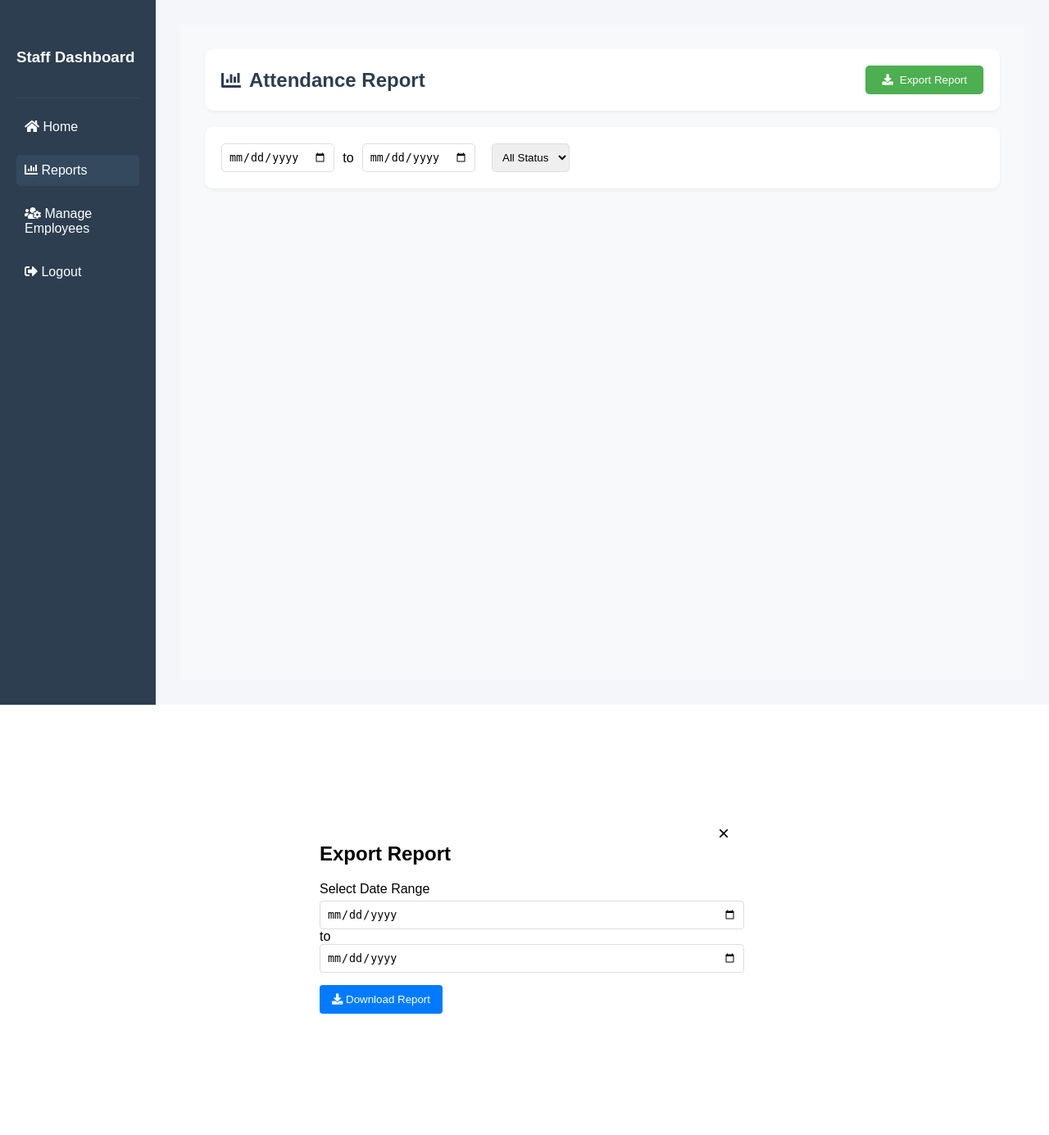
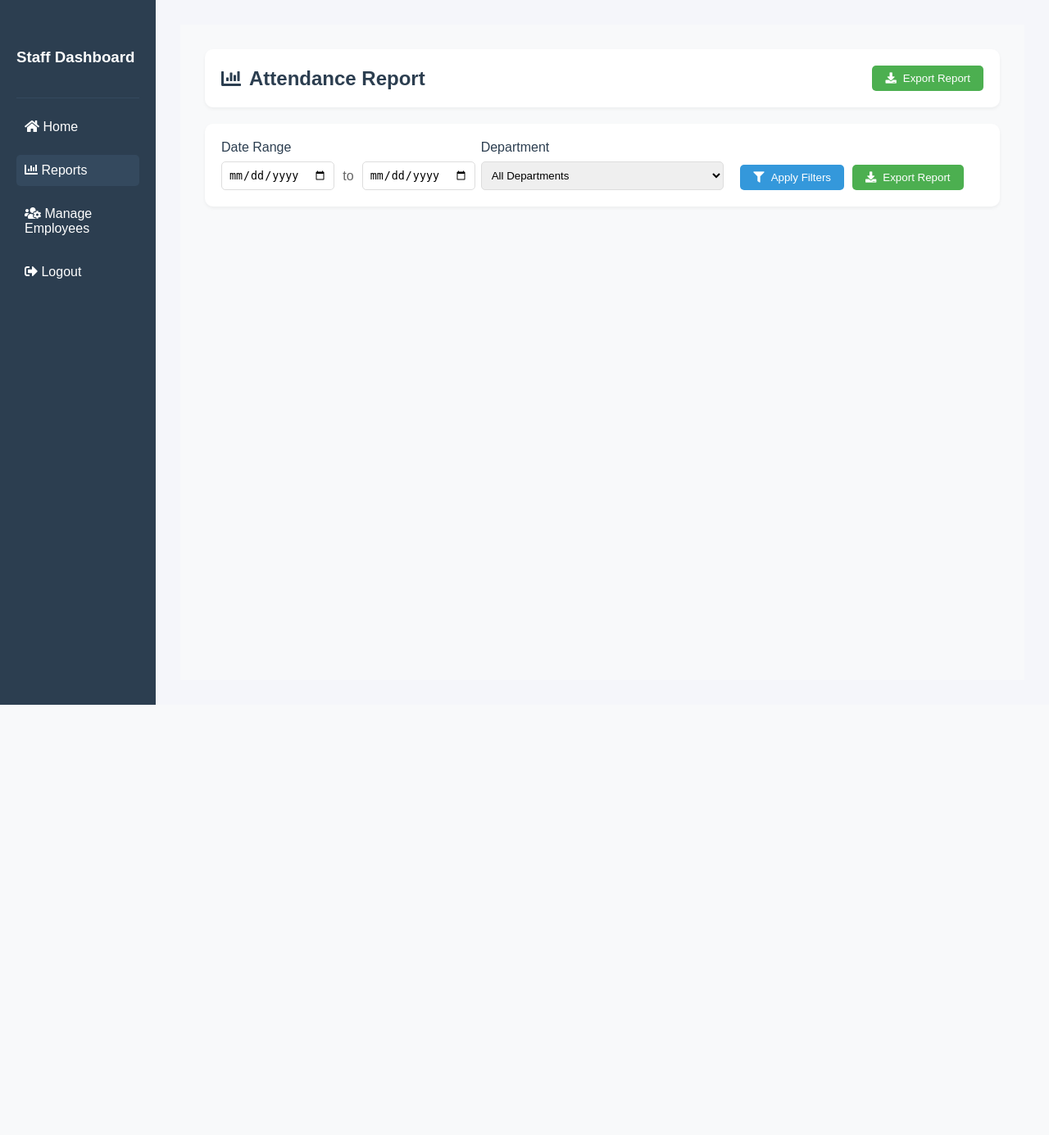
Before and after one commit to SaiDhinakar/Staff_attendence_system, a Django app: page /report/ in a window 1280 px wide. Shown: the whole page at 82% size. After the commit the page ends 860 px from the top, so only its background shows below. Run offline with Django 5.2, Linux system fonts and the light colour scheme; a user stored in the database is signed in; data comes from the database, SQL or seed files in the repository; both versions use the stored data as it was after the commit; data that the repository does not hold is empty; parts of the project's set-up code (start-up, migrations or seed data) failed here and were passed over.

Commit message:
Enhance session management; implement session timeout warning and filter options in report view

```diff
--- a/DjangoFrameWork/StaffFaceRecognition/Frontend/templates/report.html
+++ b/DjangoFrameWork/StaffFaceRecognition/Frontend/templates/report.html
@@ -41,17 +41,32 @@
         </div>
 
         <div class="filter-section">
-          <div class="date-range">
-            <input type="date" id="filterStartDate" onchange="filterReport()">
-            <span>to</span>
-            <input type="date" id="filterEndDate" onchange="filterReport()">
+          <div class="filter-group">
+            <label>Date Range</label>
+            <div class="date-inputs">
+              <input type="date" id="startDate" name="start_date">
+              <span class="date-separator">to</span>
+              <input type="date" id="endDate" name="end_date">
+            </div>
           </div>
-          <div class="filter-options">
-            <select id="statusFilter">
-              <option value="all">All Status</option>
-              <option value="present">Present</option>
-              <option value="absent">Absent</option>
+
+          <div class="filter-group">
+            <label>Department</label>
+            <select id="departmentFilter">
+              <option value="">All Departments</option>
+              {% for dept in departments %}
+              <option value="{{ dept }}">{{ dept }}</option>
+              {% endfor %}
             </select>
+          </div>
+
+          <div class="filter-actions">
+            <button class="filter-btn" onclick="applyFilters()">
+              <i class="fas fa-filter"></i> Apply Filters
+            </button>
+            <button class="export-btn" onclick="exportReport()">
+              <i class="fas fa-download"></i> Export Report
+            </button>
           </div>
         </div>
 
@@ -99,35 +114,7 @@
   </div>
 </div>
 
-<!-- Tech Export Modal -->
-<div id="exportModal" class="tech-modal">
-  <div class="modal-content">
-    <div class="modal-header">
-      <h2>Export Report</h2>
-      <span class="close">&times;</span>
-    </div>
-    <div class="modal-body">
-      <form id="exportForm">
-        <div class="form-group">
-          <label>Select Date Range</label>
-          <div class="date-inputs">
-            <div class="tech-input">
-              <input type="date" name="start_date" required>
-            </div>
-            <span>to</span>
-            <div class="tech-input">
-              <input type="date" name="end_date" required>
-            </div>
-          </div>
-        </div>
-        <button type="submit" class="tech-btn">
-          <span class="btn-glow"></span>
-          <i class="fas fa-download"></i> Download Report
-        </button>
-      </form>
-    </div>
-  </div>
-</div>
+
 
 <style>
   body {
@@ -417,21 +404,70 @@
     border-radius: 10px;
     box-shadow: 0 2px 4px rgba(0,0,0,0.05);
     margin-bottom: 20px;
-    display: flex;
+    display: grid;
+    grid-template-columns: repeat(auto-fit, minmax(250px, 1fr));
     gap: 20px;
   }
 
-  .date-range {
+  .filter-group {
+    display: flex;
+    flex-direction: column;
+    gap: 8px;
+  }
+
+  .filter-group label {
+    color: #2c3e50;
+    font-weight: 500;
+  }
+
+  .date-inputs {
     display: flex;
     align-items: center;
     gap: 10px;
   }
 
-  .date-range input,
-  .filter-options select {
+  .date-inputs input {
     padding: 8px;
     border: 1px solid #ddd;
     border-radius: 5px;
+    flex: 1;
+  }
+
+  .date-separator {
+    color: #666;
+  }
+
+  .filter-group select {
+    padding: 8px;
+    border: 1px solid #ddd;
+    border-radius: 5px;
+    width: 100%;
+  }
+
+  .filter-actions {
+    display: flex;
+    gap: 10px;
+    align-items: flex-end;
+  }
+
+  .filter-btn, .export-btn {
+    padding: 8px 16px;
+    border: none;
+    border-radius: 5px;
+    cursor: pointer;
+    display: flex;
+    align-items: center;
+    gap: 8px;
+  }
+
+  .filter-btn {
+    background: #3498db;
+    color: white;
+  }
+
+  .export-btn {
+    background: #4CAF50;
+    color: white;
   }
 
   .date-group {
@@ -489,11 +525,16 @@
     }
 
     .filter-section {
+      grid-template-columns: 1fr;
+    }
+
+    .filter-actions {
       flex-direction: column;
     }
 
-    .date-range {
-      flex-wrap: wrap;
+    .filter-btn, .export-btn {
+      width: 100%;
+      justify-content: center;
     }
   }
 </style>
@@ -523,5 +564,26 @@
     // Update table based on filters
     console.log("Filtering:", { startDate, endDate, status });
   }
+
+  function applyFilters() {
+    const startDate = document.getElementById('startDate').value;
+    const endDate = document.getElementById('endDate').value;
+    const department = document.getElementById('departmentFilter').value;
+
+    window.location.href = `?start_date=${startDate}&end_date=${endDate}&department=${department}`;
+  }
+
+  function exportReport() {
+    const startDate = document.getElementById('startDate').value;
+    const endDate = document.getElementById('endDate').value;
+    const department = document.getElementById('departmentFilter').value;
+
+    window.location.href = `/export-report?start_date=${startDate}&end_date=${endDate}&department=${department}`;
+  }
 </script>
 {% endblock %}
+
+# Session Settings
+SESSION_COOKIE_AGE = 900  # 15 minutes in seconds
+SESSION_SAVE_EVERY_REQUEST = True
+SESSION_EXPIRE_AT_BROWSER_CLOSE = True
--- a/DjangoFrameWork/StaffFaceRecognition/StaffFaceRecognition/settings.py
+++ b/DjangoFrameWork/StaffFaceRecognition/StaffFaceRecognition/settings.py
@@ -128,3 +128,8 @@ DEFAULT_AUTO_FIELD = 'django.db.models.BigAutoField'
 
 LOGIN_URL = 'login'
 LOGIN_REDIRECT_URL = 'home'
+
+# Session Settings
+SESSION_COOKIE_AGE = 900  # 15 minutes in seconds
+SESSION_SAVE_EVERY_REQUEST = True
+SESSION_EXPIRE_AT_BROWSER_CLOSE = True
```
Also changed, not shown: DjangoFrameWork/StaffFaceRecognition/Frontend/templates/home.html (+45 -13 lines), DjangoFrameWork/StaffFaceRecognition/Home/views.py (+1 -27 lines), DjangoFrameWork/StaffFaceRecognition/db.sqlite3, DjangoFrameWork/__init__.py (deleted).
